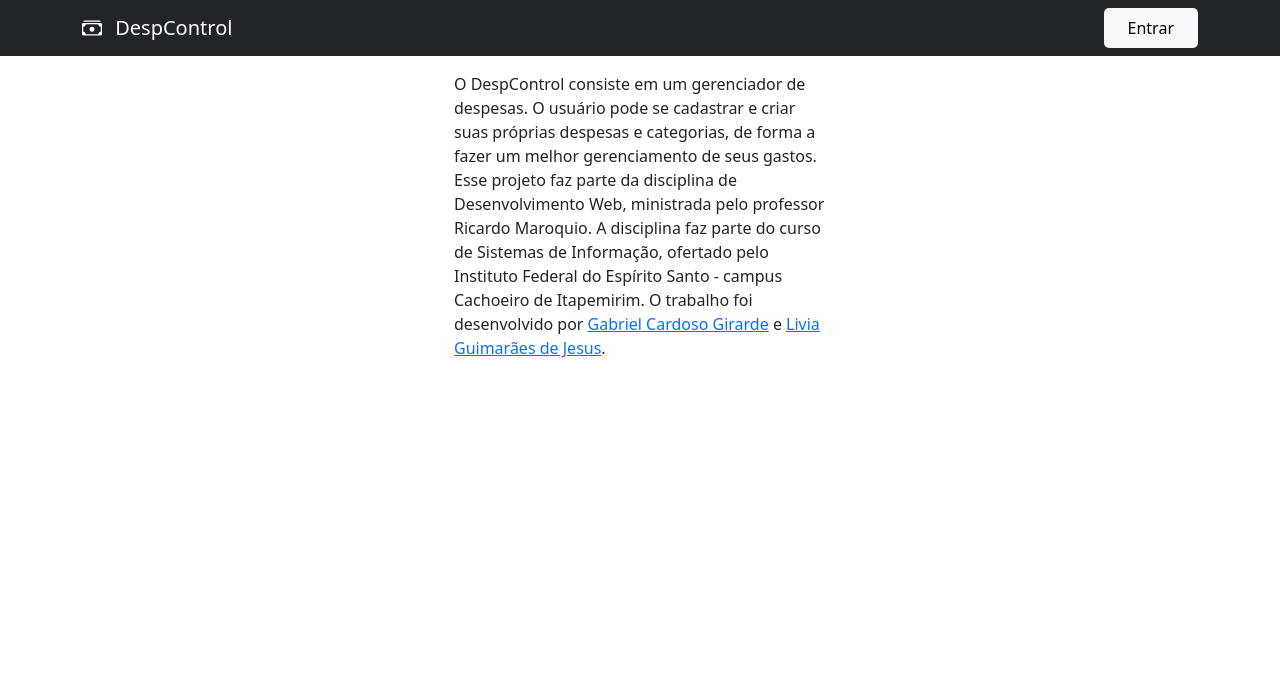
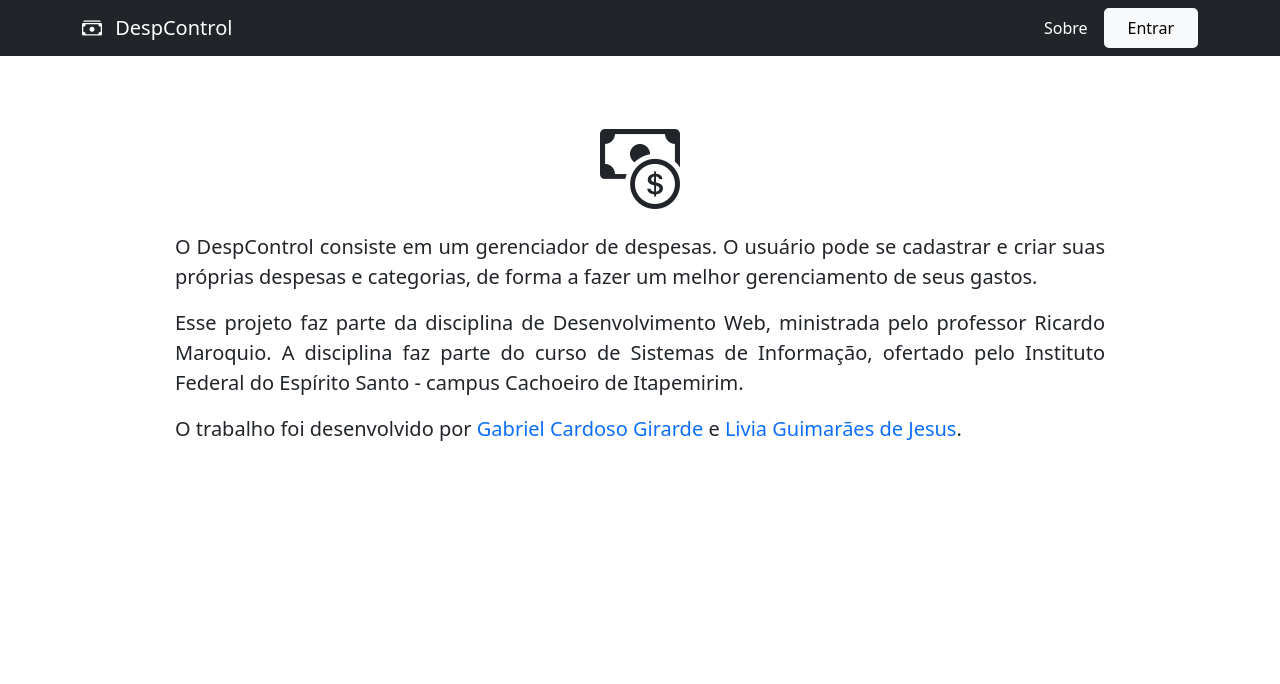
Before and after one commit to 4L1C3-R4BB1T/despcontrol, a FastAPI app: page /sobre in a window 1280 px wide. Shown: the top 684 px of the page. Run offline with FastAPI, Linux system fonts and the light colour scheme; parts of the project's set-up code (start-up, migrations or seed data) failed here and were passed over; some libraries are stand-ins or nearby versions.

Commit message:
fix: Ajustes

```diff
--- a/main.py
+++ b/main.py
@@ -29,3 +29,8 @@ configurar_excecoes(app)
 
 app.include_router(main_routes.router)
 app.include_router(usuario_routes.router)
+
+
+# if __name__ == "__main__":
+#     import uvicorn
+#     uvicorn.run(app="main:app", port=8000, reload=True)
--- a/templates/cadastro.html
+++ b/templates/cadastro.html
@@ -1,7 +1,7 @@
 {% extends "/partials/base.html" %}
 {% block subtitulo %}Cadastro{% endblock %}
 {% block conteudo %}
-<div class="col-12 col-md-6 col-xl-4 mx-auto">
+<div class="col-12 col-md-6 col-xl-4 mx-auto my-5">
     <h1 class="display-5"><b>Cadastre-se</b></h1>
     <hr>
     <form class="row json-form" method="post" action="/post_cadastro">
--- a/templates/cadastro_confirmado.html
+++ b/templates/cadastro_confirmado.html
@@ -1,7 +1,7 @@
 {% extends "/partials/base.html" %}
 {% block subtitulo %}Cadastro Realizado!{% endblock %}
 {% block conteudo %}
-<div class="col-lg-6 mx-auto text-center">
+<div class="col-lg-8 mx-auto my-5 text-center">
     <h1 class="display-5"><b>Cadastro Realizado com Sucesso!</b></h1>
     <hr>
     <p class="lead">
--- a/templates/entrar.html
+++ b/templates/entrar.html
@@ -1,7 +1,7 @@
 {% extends "/partials/base.html" %}
 {% block subtitulo %}Entrar{% endblock %}
 {% block conteudo %}
-<div class="col-12 col-md-6 col-xl-4 mx-auto">
+<div class="col-12 col-md-6 col-xl-4 mx-auto my-5">
     <h1 class="display-5"><b>Entrar</b></h1>
     <hr>
     <form class="row json-form" action="/post_entrar" method="post">
--- a/templates/partials/header.html
+++ b/templates/partials/header.html
@@ -10,27 +10,38 @@
         {% set pagina_atual = request.url.path %}
         <div class="collapse navbar-collapse justify-content-end" id="menuPrincipal">
             <ul class="navbar-nav mb-2 mb-lg-0 gap-lg-2">
-                {% if not usuario or not usuario.nome -%}
-                <li class="nav-item"><a class="nav-link px-4 login" href="/entrar">Entrar</a></li>
-                {%- else: -%}
+                {% if usuario or usuario.nome -%}
                 <form class="d-flex mt-3 mt-lg-0" role="search" action="/usuario/buscar" method="get">
                     <input class="form-control me-2" type="search" placeholder="Busque suas despesas" name="q">
                     <button class="btn btn-light" type="submit">Buscar</button>
                 </form>
+                {%- endif -%}
                 <li class="nav-item">
-                    <a class="nav-link {{ 'active' if pagina_atual == '/entrar' }}" href="/usuario/despesas">Despesas</a>
+                    <a class="nav-link {{ 'active' if pagina_atual == '/sobre' }}" href="/sobre">Sobre</a>
+                </li>
+                {% if not usuario or not usuario.nome -%}
+                <li class="nav-item"><a class="nav-link px-4 login" href="/entrar">Entrar</a></li>
+                {%- else: -%}
+                <li class="nav-item">
+                    <a class="nav-link {{ 'active' if pagina_atual == '/usuario/despesas' }}"
+                        href="/usuario/despesas">Despesas</a>
                 </li>
                 <li class="nav-item">
-                    <a class="nav-link {{ 'active' if pagina_atual == '/entrar' }}" href="/usuario/categorias">Categorias</a>
+                    <a class="nav-link {{ 'active' if pagina_atual == '/usuario/categorias' }}"
+                        href="/usuario/categorias">Categorias</a>
                 </li>
                 <li class="nav-item dropdown">
                     <a class="nav-link dropdown-toggle" href="#" role="button" data-bs-toggle="dropdown">
                         Olá, <b>{{ usuario.nome }}</b>!
                     </a>
                     <ul class="dropdown-menu">
-                        <li><a class="dropdown-item  {{ 'active' if pagina_atual == '/usuario/perfil' }}" href="/usuario/perfil">Meu Perfil</a></li>
-                        <li><a class="dropdown-item  {{ 'active' if pagina_atual == '/usuario/senha' }}" href="/usuario/senha">Alterar Senha</a></li>
-                        <li><hr class="dropdown-divider"></li>
+                        <li><a class="dropdown-item  {{ 'active' if pagina_atual == '/usuario/perfil' }}"
+                                href="/usuario/perfil">Meu Perfil</a></li>
+                        <li><a class="dropdown-item  {{ 'active' if pagina_atual == '/usuario/senha' }}"
+                                href="/usuario/senha">Alterar Senha</a></li>
+                        <li>
+                            <hr class="dropdown-divider">
+                        </li>
                         <li><a class="dropdown-item" href="/usuario/sair">Sair</a></li>
                     </ul>
                 </li>
--- a/templates/perfil.html
+++ b/templates/perfil.html
@@ -1,7 +1,7 @@
 {% extends "/partials/base.html" %}
 {% block subtitulo %}Perfil{% endblock %}
 {% block conteudo %}
-<div class="col-12 col-md-6 col-xl-4 mx-auto">
+<div class="col-12 col-md-6 col-xl-4 mx-auto my-5">
     <h1 class="display-5"><b>Meu Perfil</b></h1>
     <hr>
     <form class="row json-form" method="post" action="/usuario/post_perfil">
--- a/templates/senha_usuario.html
+++ b/templates/senha_usuario.html
@@ -1,7 +1,7 @@
 {% extends "/partials/base.html" %}
 {% block subtitulo %}Alteração de Senha{% endblock %}
 {% block conteudo %}
-<div class="col-12 col-md-6 col-xl-4 mx-auto">
+<div class="col-12 col-md-6 col-xl-4 mx-auto my-5">
     <h1 class="display-5"><b>Alteração de Senha</b></h1>
     <hr>
     <form class="row json-form" method="post" action="/usuario/post_senha">
--- a/templates/sobre.html
+++ b/templates/sobre.html
@@ -1,14 +1,23 @@
 {% extends "/partials/base.html" %}
-{% block subtitulo %}Perfil{% endblock %}
+{% block subtitulo %}Sobre{% endblock %}
 {% block conteudo %}
-<div class="col-12 col-md-6 col-xl-4 mx-auto">
-    O DespControl consiste em um gerenciador de despesas. O usuário pode se cadastrar e criar suas próprias despesas e
-    categorias, de forma a fazer um melhor gerenciamento de seus gastos.
-
-    Esse projeto faz parte da disciplina de Desenvolvimento Web, ministrada pelo professor Ricardo Maroquio. A disciplina
-    faz parte do curso de Sistemas de Informação, ofertado pelo Instituto Federal do Espírito Santo - campus Cachoeiro de
-    Itapemirim.
-
-    O trabalho foi desenvolvido por <a href="https://github.com/GNobroga">Gabriel Cardoso Girarde</a> e <a href="https://github.com/4L1C3-R4BB1T">Livia Guimarães de Jesus</a>.
+<div class="col-10 mx-auto my-5">
+    <div class="d-flex justify-content-center mb-3">
+        <i class="bi bi-cash-coin display-1"></i>
+    </div>
+    <p class="lead" style="text-align: justify;">
+        O DespControl consiste em um gerenciador de despesas. O usuário pode se cadastrar e criar suas próprias despesas e
+        categorias, de forma a fazer um melhor gerenciamento de seus gastos.
+    </p>
+    <p class="lead" style="text-align: justify;">
+        Esse projeto faz parte da disciplina de Desenvolvimento Web, ministrada pelo professor Ricardo Maroquio. A disciplina
+        faz parte do curso de Sistemas de Informação, ofertado pelo Instituto Federal do Espírito Santo - campus Cachoeiro de
+        Itapemirim.
+    </p>
+    <p class="lead" style="text-align: justify;">
+        O trabalho foi desenvolvido por
+        <a href="https://github.com/GNobroga" target="_blank" class="text-decoration-none">Gabriel Cardoso Girarde</a> e
+        <a href="https://github.com/4L1C3-R4BB1T" target="_blank" class="text-decoration-none">Livia Guimarães de Jesus</a>.
+    </p>
 </div>
 {% endblock %}
```
Also changed, not shown: dados.db.
